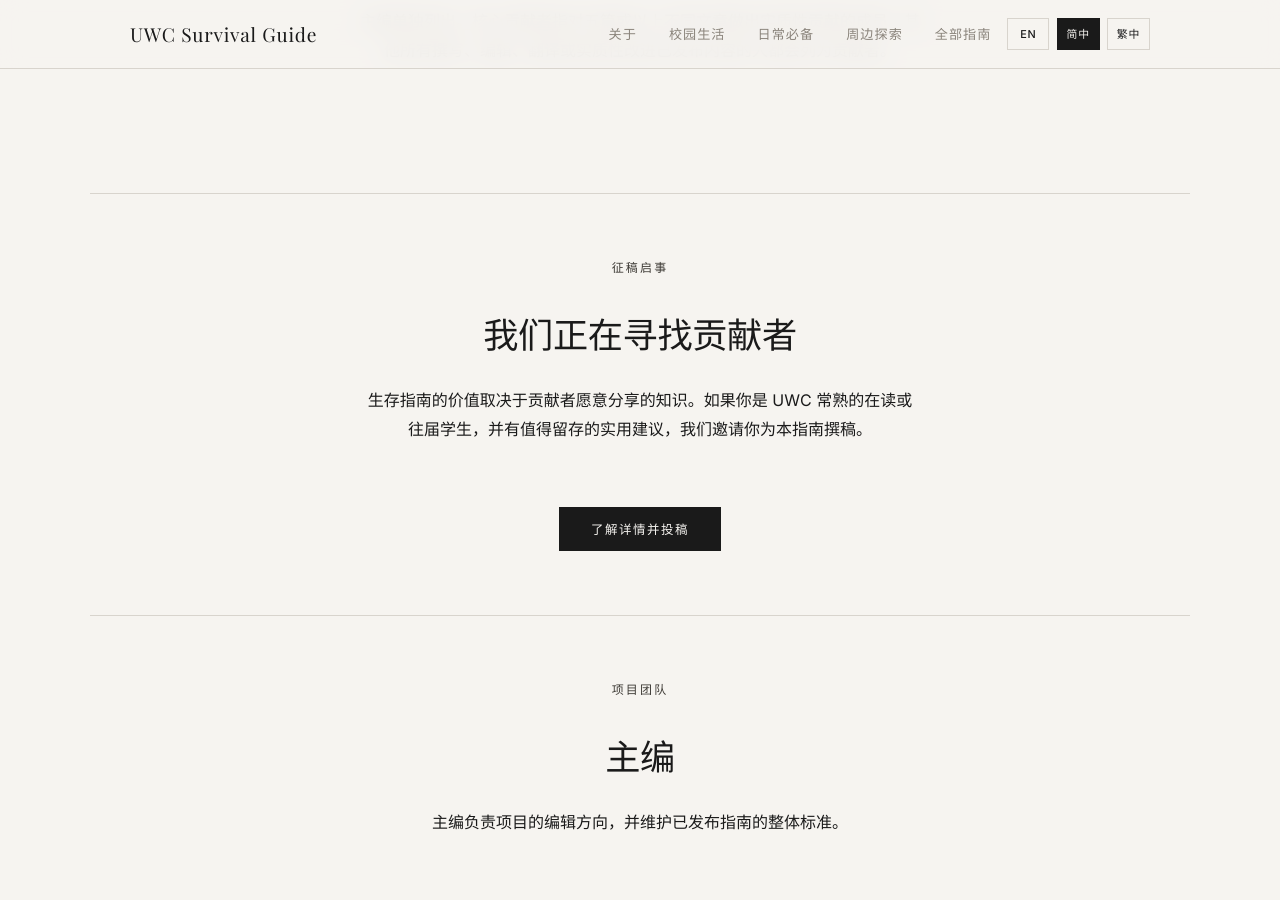
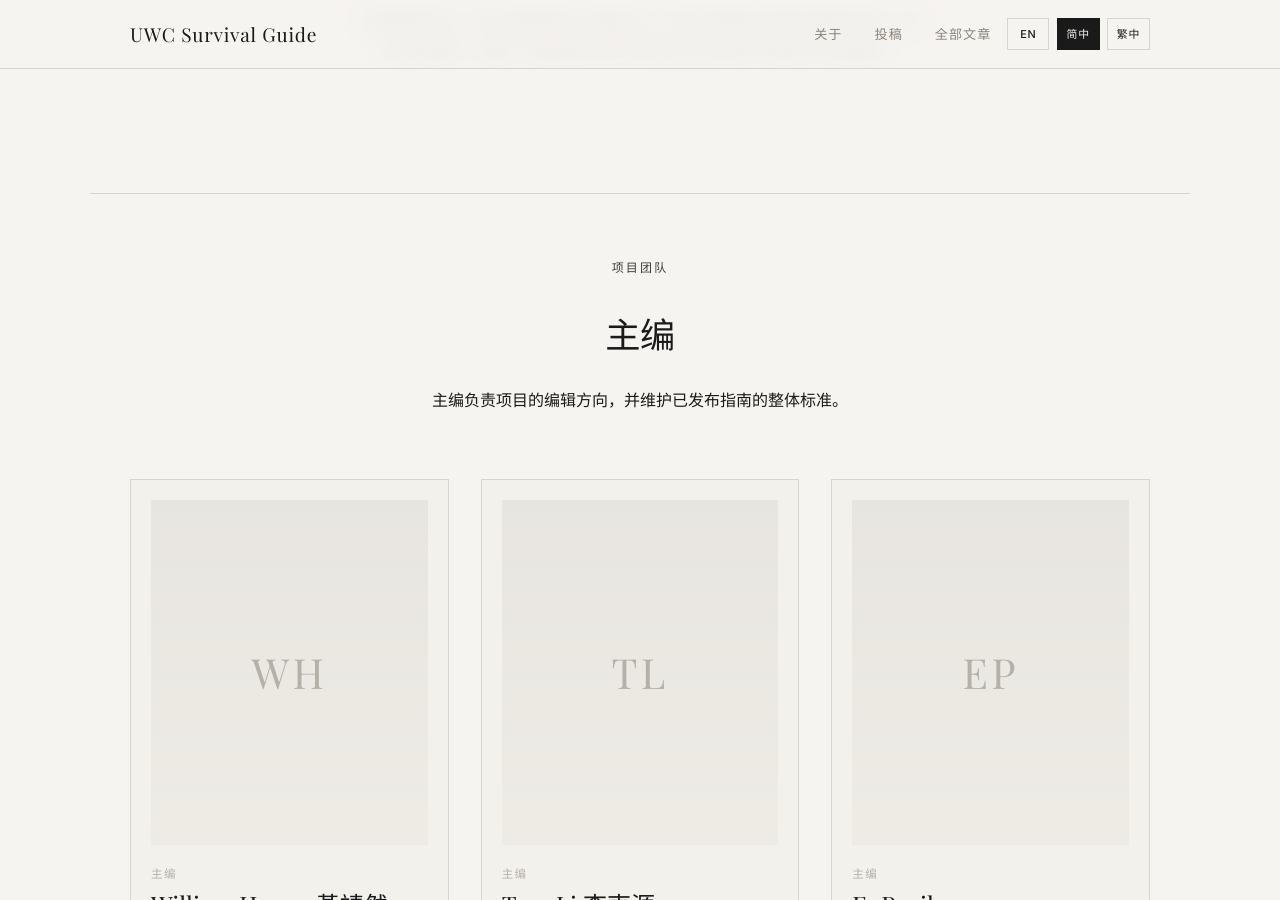
Before and after one commit to United-World-College/UWC-Survival-Guide, a Jekyll site: the page built from website/chinese/about-CN.html, in a window 1280 px wide and 900 px high, scrolled down 1547 px. Built offline with Jekyll 4.4.1, drawn with Linux system fonts in a browser that asks for light colours; some web fonts are replaced; comment, search, counter and statistics services are not loaded.

Commit message:
refactor: simplify navbar to About, Contribute, All Articles
Replace the five content links (About, Campus Life, Daily Essentials,
Explore Nearby, All Guides) with three links that each point to a real
page rather than a homepage anchor.

- About: keep /about/ but drop the embedded Call-for-Articles teaser
  block so About and Contribute no longer overlap.
- Contribute: reuse the existing /call-for-articles/ page; relabel its
  hero and the nav entry to 'Contribute / 投稿 / 投稿'. URL preserved so
  inbound links keep resolving.
- All Articles: new /articles/ page (with /zh-cn/ and /zh-tw/ variants)
  that lists every published guide grouped by category, modeled on the
  existing section.html listing with language-version pills.

i18n: drop nav.{campus_life,daily_essentials,explore_nearby,all_guides}
and about.cfa_*; add nav.{contribute,all_articles} and a new
all_articles_page block across en / zh-CN / zh-TW. Update the
site-i18n navKeys test to match the new contract.

Homepage sections (#experiences, #essentials, #explore, #guides) and
the existing /sections/* category pages are untouched and still reachable
by direct URL — only the top nav stops linking into them.

```diff
--- a/website/_data/i18n/zh-CN.yml
+++ b/website/_data/i18n/zh-CN.yml
@@ -5,10 +5,8 @@ path_prefix: /zh-cn
 nav:
   logo: UWC Survival Guide
   about: 关于
-  campus_life: 校园生活
-  daily_essentials: 日常必备
-  explore_nearby: 周边探索
-  all_guides: 全部指南
+  contribute: 投稿
+  all_articles: 全部文章
 language_labels:
   en: 英文
   zh-CN: 简体中文
@@ -89,11 +87,6 @@ about:
   recognition_label: 署名规则
   recognition_title: 贡献者如何被标注
   recognition_desc: 主编单独列出。核心贡献者指对五篇或以上不同文章做出实质性贡献的成员。其他所有撰写、编辑、翻译或实质性改进已发布内容的人都会列为贡献者。
-  cfa_label: 征稿启事
-  cfa_title: 我们正在寻找贡献者
-  cfa_desc: 生存指南的价值取决于贡献者愿意分享的知识。如果你是 UWC 常熟的在读或往届学生，并有值得留存的实用建议，我们邀请你为本指南撰稿。
-  cfa_portal_btn: 前往贡献者门户
-  cfa_learn_more: 了解详情并投稿
   leadership_label: 项目团队
   leadership_title: 主编
   leadership_desc: 主编负责项目的编辑方向，并维护已发布指南的整体标准。
@@ -109,7 +102,7 @@ about:
   contributors_desc: 本部分记录所有对已发布内容做出实质性改进且未被列为主编的成员。
   contributors_empty: 新的贡献者和修订记录会在后续发布中加入这里。
 cfa_page:
-  hero_label: 征稿启事
+  hero_label: 投稿
   hero_title: 为生存指南撰稿
   hero_subtitle: 投稿指南——我们发布什么、如何提交以及编辑流程。
   overview_label: 概述
@@ -145,6 +138,16 @@ section:
   title_suffix: 的全部文章
   desc: 每篇文章只列出一次，并附上站内已发布的所有语言版本链接。
   empty: 这个分区暂时还没有已发布的指南。
+all_articles_page:
+  hero_label: 全部文章
+  hero_title: 指南中的全部文章
+  hero_subtitle: 站内所有已发布文章的完整目录，覆盖全部分类与语言。
+  intro_label: 目录
+  intro_title: 浏览完整指南
+  intro_desc: 每篇文章只列出一次，并附上站内已发布的所有语言版本链接。
+  count_singular: 篇文章
+  count_plural: 篇文章
+  empty: 暂时还没有已发布的文章。
 author:
   author_label: 作者
   affiliation_label: 当前隶属
--- a/website/_data/i18n/zh-TW.yml
+++ b/website/_data/i18n/zh-TW.yml
@@ -5,10 +5,8 @@ path_prefix: /zh-tw
 nav:
   logo: UWC Survival Guide
   about: 關於
-  campus_life: 校園生活
-  daily_essentials: 日常必備
-  explore_nearby: 周邊探索
-  all_guides: 全部指南
+  contribute: 投稿
+  all_articles: 全部文章
 language_labels:
   en: 英文
   zh-CN: 簡體中文
@@ -89,11 +87,6 @@ about:
   recognition_label: 署名規則
   recognition_title: 貢獻者如何被標註
   recognition_desc: 主編單獨列出。核心貢獻者指對五篇或以上不同文章做出實質性貢獻的成員。其他所有撰寫、編輯、翻譯或實質性改進已發布內容的人都會列為貢獻者。
-  cfa_label: 徵稿啟事
-  cfa_title: 我們正在尋找貢獻者
-  cfa_desc: 生存指南的價值取決於貢獻者願意分享的知識。如果你是 UWC 常熟的在讀或往屆學生，並有值得留存的實用建議，我們邀請你為本指南撰稿。
-  cfa_portal_btn: 前往貢獻者門戶
-  cfa_learn_more: 了解詳情並投稿
   leadership_label: 計畫團隊
   leadership_title: 主編
   leadership_desc: 主編負責計畫的編輯方向，並維護已發布指南的整體標準。
@@ -109,7 +102,7 @@ about:
   contributors_desc: 本部分記錄所有對已發布內容做出實質性改進且未被列為主編的成員。
   contributors_empty: 新的貢獻者與修訂紀錄會在後續發布中加入這裡。
 cfa_page:
-  hero_label: 徵稿啟事
+  hero_label: 投稿
   hero_title: 為生存指南撰稿
   hero_subtitle: 投稿指南——我們發布什麼、如何提交以及編輯流程。
   overview_label: 概述
@@ -145,6 +138,16 @@ section:
   title_suffix: 的全部文章
   desc: 每篇文章只列出一次，並附上站內已發布的所有語言版本連結。
   empty: 這個分區暫時還沒有已發布的指南。
+all_articles_page:
+  hero_label: 全部文章
+  hero_title: 指南中的全部文章
+  hero_subtitle: 站內所有已發布文章的完整目錄，涵蓋全部分類與語言。
+  intro_label: 目錄
+  intro_title: 瀏覽完整指南
+  intro_desc: 每篇文章只列出一次，並附上站內已發布的所有語言版本連結。
+  count_singular: 篇文章
+  count_plural: 篇文章
+  empty: 暫時還沒有已發布的文章。
 author:
   author_label: 作者
   affiliation_label: 目前隸屬
--- a/website/_includes/nav.html
+++ b/website/_includes/nav.html
@@ -23,10 +23,8 @@
     <div class="nav-actions">
       <div class="nav-links">
         <a href="{{ path_prefix | append: '/about/' | relative_url }}">{{ current_locale.nav.about }}</a>
-        <a href="{{ path_prefix | append: '/#experiences' | relative_url }}">{{ current_locale.nav.campus_life }}</a>
-        <a href="{{ path_prefix | append: '/#essentials' | relative_url }}">{{ current_locale.nav.daily_essentials }}</a>
-        <a href="{{ path_prefix | append: '/#explore' | relative_url }}">{{ current_locale.nav.explore_nearby }}</a>
-        <a href="{{ path_prefix | append: '/#guides' | relative_url }}">{{ current_locale.nav.all_guides }}</a>
+        <a href="{{ path_prefix | append: '/call-for-articles/' | relative_url }}">{{ current_locale.nav.contribute }}</a>
+        <a href="{{ path_prefix | append: '/articles/' | relative_url }}">{{ current_locale.nav.all_articles }}</a>
       </div>
       {% if translation_items.size > 1 %}
       <div class="nav-language-switch" aria-label="{{ current_locale.common.language_switch_label }}">
@@ -50,8 +48,6 @@
 
 <div class="mobile-menu" id="mobile-menu">
   <a href="{{ path_prefix | append: '/about/' | relative_url }}">{{ current_locale.nav.about }}</a>
-  <a href="{{ path_prefix | append: '/#experiences' | relative_url }}">{{ current_locale.nav.campus_life }}</a>
-  <a href="{{ path_prefix | append: '/#essentials' | relative_url }}">{{ current_locale.nav.daily_essentials }}</a>
-  <a href="{{ path_prefix | append: '/#explore' | relative_url }}">{{ current_locale.nav.explore_nearby }}</a>
-  <a href="{{ path_prefix | append: '/#guides' | relative_url }}">{{ current_locale.nav.all_guides }}</a>
+  <a href="{{ path_prefix | append: '/call-for-articles/' | relative_url }}">{{ current_locale.nav.contribute }}</a>
+  <a href="{{ path_prefix | append: '/articles/' | relative_url }}">{{ current_locale.nav.all_articles }}</a>
 </div>
--- a/website/_layouts/about_page.html
+++ b/website/_layouts/about_page.html
@@ -113,20 +113,6 @@
       <p class="section-label">{{ about_copy.recognition_label }}</p>
       <h2>{{ about_copy.recognition_title }}</h2>
       <p class="section-desc">{{ about_copy.recognition_desc }}</p>
-    </div>
-  </section>
-
-  <div class="divider"></div>
-
-  <section class="section">
-    <div class="section-header">
-      <p class="section-label">{{ about_copy.cfa_label }}</p>
-      <h2>{{ about_copy.cfa_title }}</h2>
-      <p class="section-desc">{{ about_copy.cfa_desc }}</p>
-    </div>
-    <div class="cfa-body">
-      {% assign cfa_path = current_locale.path_prefix | default: '' | append: '/call-for-articles/' %}
-      <a href="{{ cfa_path | relative_url }}" class="cfa-portal-btn">{{ about_copy.cfa_learn_more }}</a>
     </div>
   </section>
 
--- /dev/null
+++ b/website/chinese/all-articles-CN.html
@@ -0,0 +1,10 @@
+---
+layout: all_articles
+title: 全部文章
+description: UWC 常熟生存指南所有已发布文章的完整目录。
+permalink: /zh-cn/articles/
+translation_key: all-articles
+language_code: zh-CN
+language_name: 简体中文
+language_sort: 2
+---
```
Also changed, not shown: tests/site-i18n.test.js (+1 -1 lines), website/_data/i18n/en.yml (+13 -10 lines), website/_layouts/all_articles.html (added, +112 -0 lines), website/chinese/all-articles-TW.html (added, +10 -0 lines), website/default/all-articles.html (added, +10 -0 lines).
